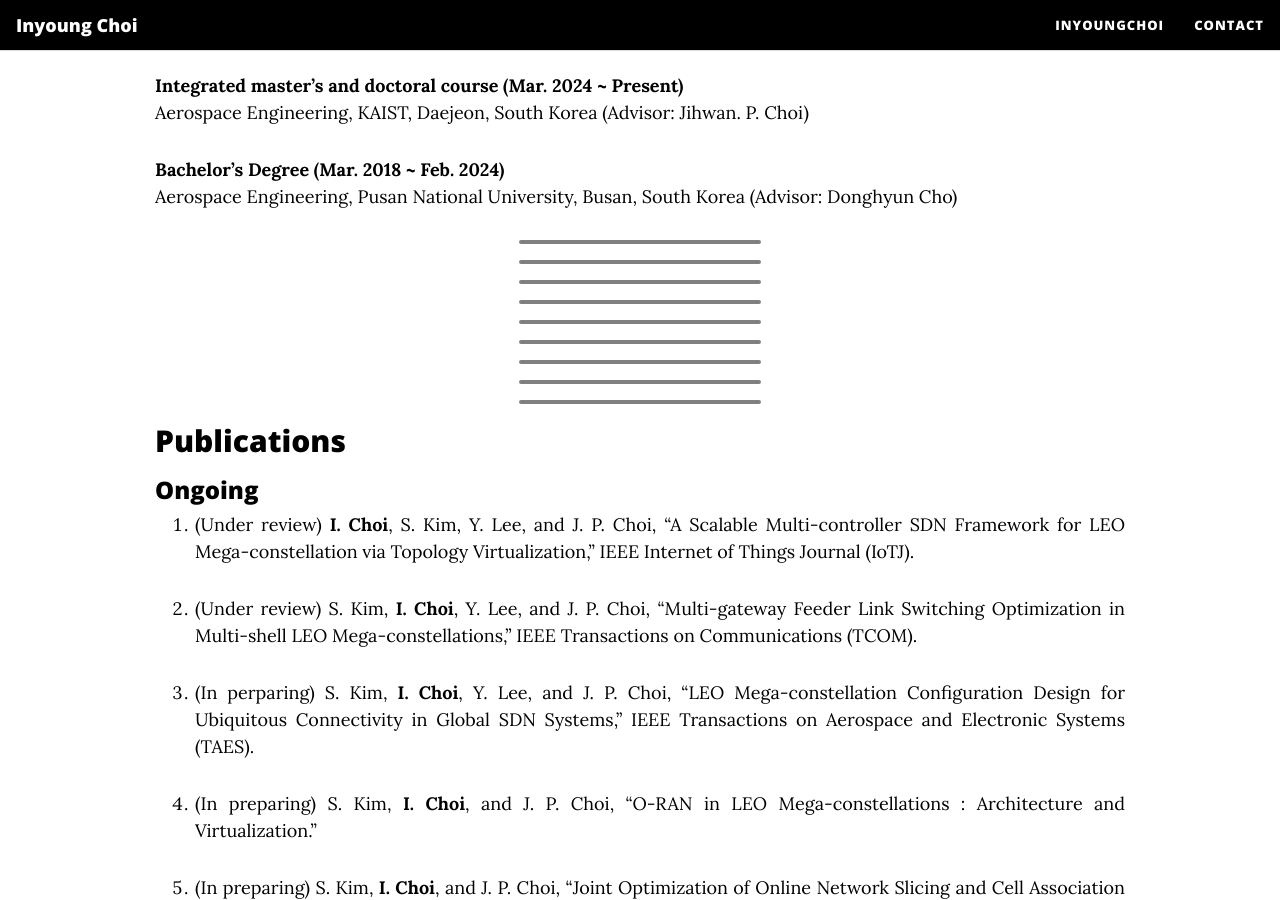
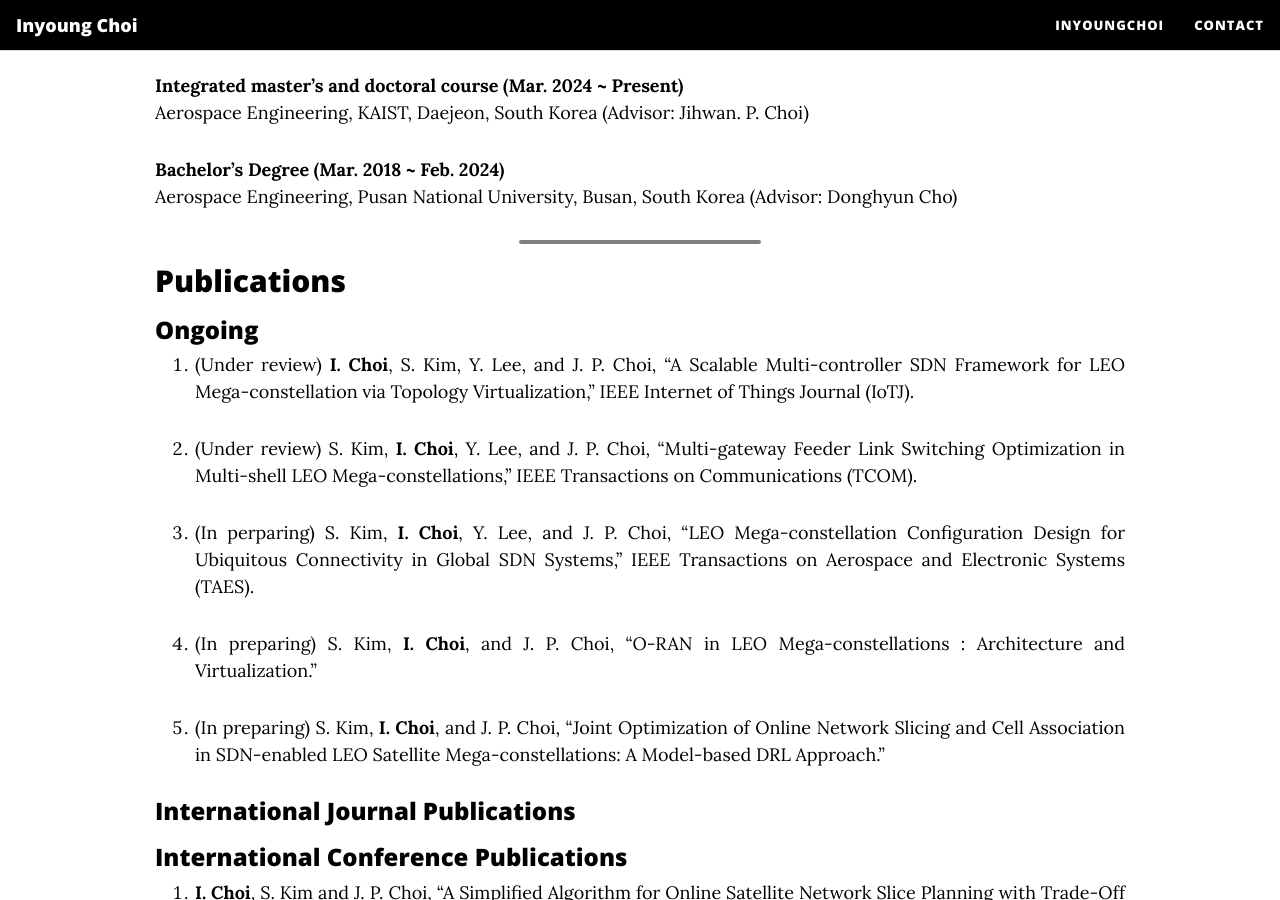
Before and after one commit to InyoungChoi-acai/InyoungChoi-acai.github.io, a Jekyll site: the page built from InyoungChoi.md, in a window 1280 px wide and 900 px high, scrolled down 668 px. Built offline with Jekyll 4.4.1, drawn with Linux system fonts in a browser that asks for light colours; nearby versions of some CDN libraries.

Commit message:
Update InyoungChoi.md

```diff
--- a/InyoungChoi.md
+++ b/InyoungChoi.md
@@ -16,14 +16,6 @@ Aerospace Engineering, KAIST, Daejeon, South Korea (Advisor: Jihwan. P. Choi)<br
 
 **Bachelor's Degree (Mar. 2018 ~ Feb. 2024)**<br>
 Aerospace Engineering, Pusan National University, Busan, South Korea (Advisor: Donghyun Cho)
-<hr>
-<hr>
-<hr>
-<hr>
-<hr>
-<hr>
-<hr>
-<hr>
 <hr>
 ## Publications
 ### Ongoing
```
